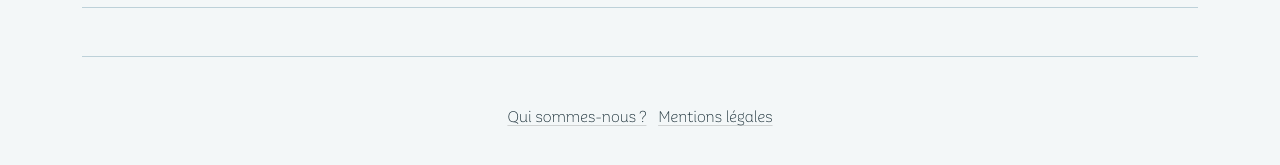
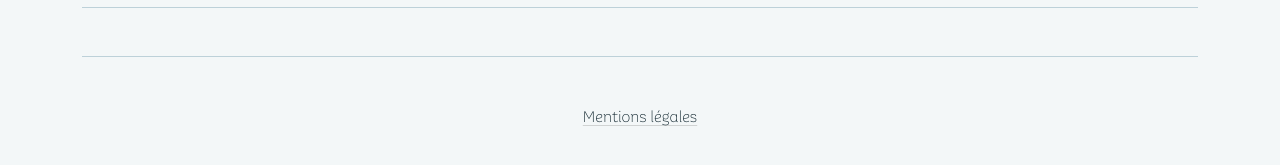
Before and after one commit to noesya/reboot, a Jekyll site: the page built from index.html, in a window 1280 px wide and 900 px high, scrolled down 975 px. Shown: the part 707-872 px from the top of the window. Built offline with Jekyll 4.4.1, drawn with Linux system fonts in a browser that asks for light colours.

Commit message:
remove from footer

```diff
--- a/_layouts/default.html
+++ b/_layouts/default.html
@@ -44,7 +44,6 @@
         <div id="wcb" class="carbonbadge mt-5"></div>
         <hr class="mt-5">
         <ul class="list-inline mt-5">
-          <li class="list-inline-item"><a href="/qui-sommes-nous">Qui sommes-nous ?</a></li>
           <li class="list-inline-item"><a href="/mentions-legales">Mentions légales</a></li>
         </ul>
       </div>
```
